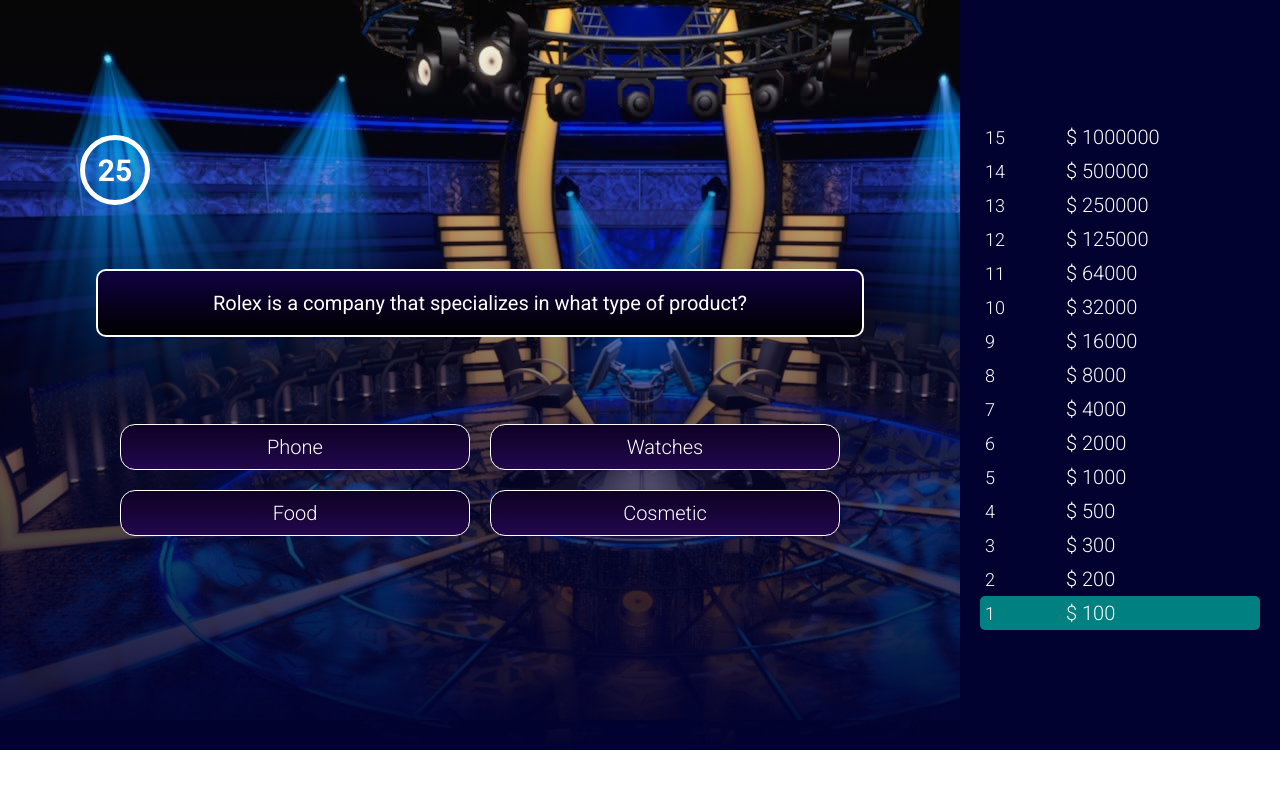
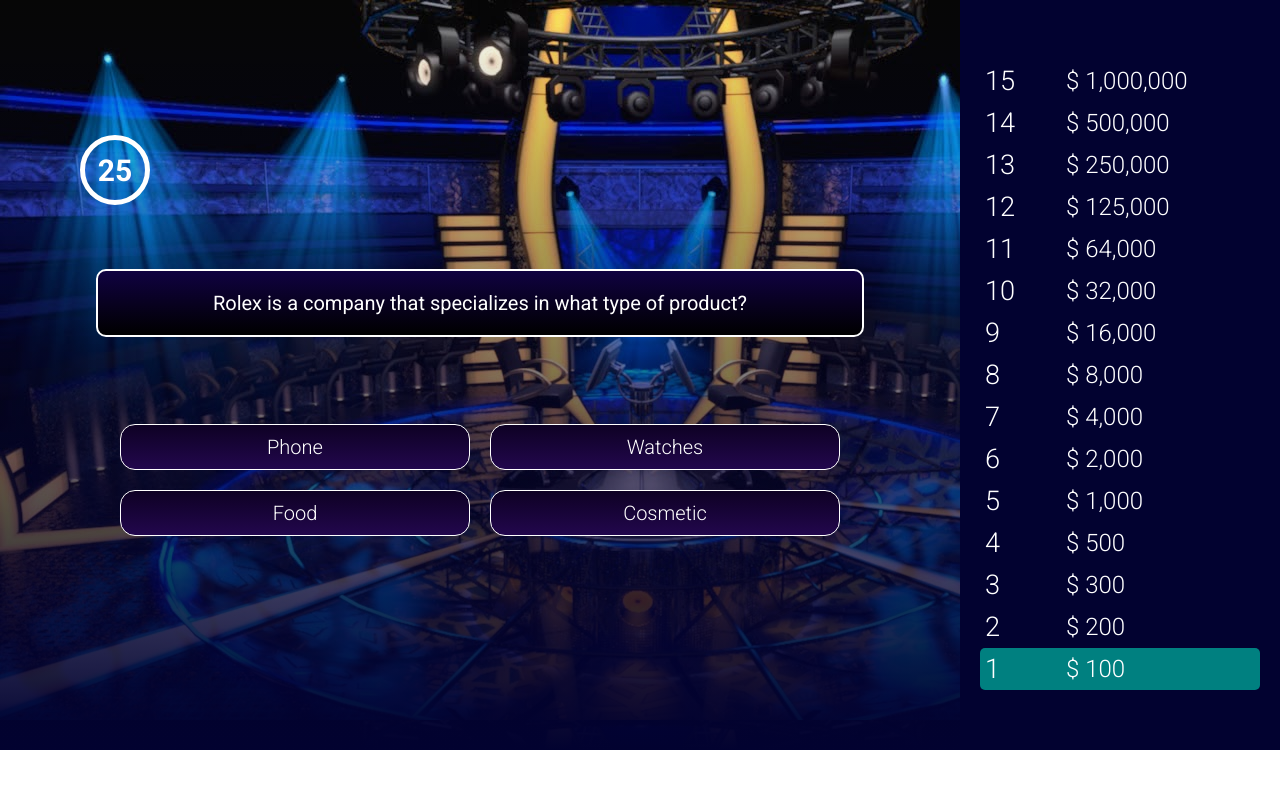
Before and after one commit to TimothyAttah/quiz-app, a React (Create React App) app in the folder client/: page / in a window 1280 px wide. Shown: the top 788 px of the page. Built offline with nearby package versions, Linux system fonts and the light colour scheme.

Commit message:
Made timer stops on all correct questions

```diff
--- a/client/src/App.jsx
+++ b/client/src/App.jsx
@@ -1,3 +1,6 @@
+/* eslint-disable no-mixed-spaces-and-tabs */
+/* eslint-disable no-tabs */
+/* eslint-disable no-nested-ternary */
 import React, { useEffect, useMemo, useState } from 'react';
 // eslint-disable-next-line import/no-unresolved
 // import useSound from 'use-sound';
@@ -12,7 +15,8 @@
   MainContentTop,
   MoneyList,
   Pyramid,
-  TimerContainer
+  TimerContainer,
+  Review
 } from './styles/Styles';
 
 export const App = () => {
@@ -22,24 +26,24 @@
       { id: 2, amount: '$ 200' },
       { id: 3, amount: '$ 300' },
       { id: 4, amount: '$ 500' },
-      { id: 5, amount: '$ 1000' },
-      { id: 6, amount: '$ 2000' },
-      { id: 7, amount: '$ 4000' },
-      { id: 8, amount: '$ 8000' },
-      { id: 9, amount: '$ 16000' },
-      { id: 10, amount: '$ 32000' },
-      { id: 11, amount: '$ 64000' },
-      { id: 12, amount: '$ 125000' },
-      { id: 13, amount: '$ 250000' },
-      { id: 14, amount: '$ 500000' },
-      { id: 15, amount: '$ 1000000' },
+      { id: 5, amount: '$ 1,000' },
+      { id: 6, amount: '$ 2,000' },
+      { id: 7, amount: '$ 4,000' },
+      { id: 8, amount: '$ 8,000' },
+      { id: 9, amount: '$ 16,000' },
+      { id: 10, amount: '$ 32,000' },
+      { id: 11, amount: '$ 64,000' },
+      { id: 12, amount: '$ 125,000' },
+      { id: 13, amount: '$ 250,000' },
+      { id: 14, amount: '$ 500,000' },
+      { id: 15, amount: '$ 1,000,000' },
     ].reverse(),
     []
   );
-  const [ username, setUsername ] = useState( null );
-  const [ questionNumber, setQuestionNumber ] = useState( 1 );
-  const [stop, setStop ] = useState( false );
-  const [ earned, setEarned ] = useState( '$ 0' );
+  const [username, setUsername] = useState(null);
+  const [questionNumber, setQuestionNumber] = useState(1);
+  const [stop, setStop] = useState(false);
+  const [earned, setEarned] = useState('$ 0');
   // const [ letPlay ] = useSound( asset.Play );
   // const [ correctAnswer ] = useSound( asset.Correct );
   // const [ wrongAnswer ] = useSound( asset.Wrong );
@@ -48,17 +52,32 @@
   //   letPlay();
   // }, [ letPlay ] );
 
-  useEffect( () => {
+  useEffect(() => {
     questionNumber > 1
-      && setEarned( moneyPyramid.find( m => m.id === questionNumber - 1 ).amount );
+			&& setEarned(moneyPyramid.find(m => m.id === questionNumber - 1).amount);
   }, [ moneyPyramid, questionNumber ] );
+
+  const handleStartOver = () => {
+    window.location = '/';
+  };
   return (
     <MainContainer>
       {!username ? (
         <>
           <MainContent>
-            {stop ? (
-              <h1> You earned: {earned}</h1>
+            {stop && Data.length ? (
+						  Data.length + 1 > questionNumber ? (
+  <Review>
+    <h1>You earned: {earned}</h1>
+    <button type="button" onClick={handleStartOver}>Start Again</button>
+  </Review>
+						  ) : (
+  <Review>
+    <h1>Congratulations!!! </h1>
+    <h3>You earned {earned}</h3>
+    <button type="button" onClick={handleStartOver}>Start Again</button>
+  </Review>
+						  )
             ) : (
               <>
                 <MainContentTop>
--- a/client/src/components/questions/Quiz.jsx
+++ b/client/src/components/questions/Quiz.jsx
@@ -1,4 +1,8 @@
+/* eslint-disable no-mixed-spaces-and-tabs */
+/* eslint-disable no-tabs */
+/* eslint-disable react/prop-types */
 /* eslint-disable no-unused-vars */
+import { any } from 'prop-types';
 import React, { useEffect, useState } from 'react';
 import styled, { css } from 'styled-components';
 // eslint-disable-next-line import/no-unresolved
@@ -94,6 +98,8 @@
     }, duration );
   };
 
+  console.log('question>>>>>>>', setQuestionNumber);
+
   const handleClick = (answer) => {
     setSelectedAnswer( answer );
     setClassName( ' active' );
@@ -105,6 +111,10 @@
           setQuestionNumber( prev => prev + 1 );
           setSelectedAnswer( null );
         } );
+      } else if ( data.length === answer.correct ) {
+        setQuestionNumber( null );
+        setSelectedAnswer( null );
+        setStop( true );
       } else {
         // wrongAnswer();
         delay( 1000, () => {
@@ -116,15 +126,19 @@
 
   return (
     <QuizContainer>
-      <div className='question'>{question?.question}</div>
+      {data.length + 1 > questionNumber ? (
+        <div className='question'>{question?.question}</div>
+      ) : (
+			  setStop(true)
+      )}
       <Answers>
         {question?.answers.map(answer => (
           <Answers
             primary
             className={selectedAnswer === answer ? className : 'answer'}
-            onClick={ () => handleClick( answer ) }
+            onClick={() => handleClick(answer)}
           >
-            { answer.text }
+            {answer.text}
           </Answers>
         ))}
       </Answers>
--- a/client/src/styles/GlobalStyles.js
+++ b/client/src/styles/GlobalStyles.js
@@ -6,16 +6,25 @@
   --bg-white: #ffffff;
   --text-white: #ffffff;
 }
+html{
+  font-size: 16px;
+}
   *{
     margin: 0;
     padding: 0;
     box-sizing: border-box;
     font-family: 'Roboto', sans-serif;
   }
+
   ul{
     margin: 0;
     padding: 0;
     list-style: none;
+  }
+  button{
+    border: none;
+    outline: none;
+    cursor: pointer;
   }
   @keyframes correct {
   0%,22%,42%{
--- a/client/src/styles/Styles.js
+++ b/client/src/styles/Styles.js
@@ -34,12 +34,12 @@
 	@media (max-width: 450px) {
 		width: 60%;
 		h1 {
-			font-size: 22px;
+			font-size: 1.8rem;
 		}
 	}
 	@media (max-width: 280px) {
 		h1 {
-			font-size: 18px;
+			font-size: 1.4rem;
 		}
 	}
 `;
@@ -89,12 +89,12 @@
 		padding: 5px;
 		border-radius: 5px;
 		.number {
-			font-size: 18px;
+			font-size: 1.7rem;
 			font-weight: 100;
 			width: 30%;
 		}
 		.amount {
-			font-size: 20px;
+			font-size: 1.5rem;
 			font-weight: 300;
 		}
 	}
@@ -104,10 +104,10 @@
 	@media (max-width: 750px) {
 		li {
 			.number {
-				font-size: 15px;
+				font-size: 1rem;
 			}
 			.amount {
-				font-size: 18px;
+				font-size: 1.2rem;
 			}
 		}
 	}
@@ -115,10 +115,10 @@
 		padding: 10px;
 		li {
 			.number {
-				font-size: 12px;
+				font-size: 0.7rem;
 			}
 			.amount {
-				font-size: 15px;
+				font-size: 0.8rem;
 			}
 		}
 	}
@@ -126,11 +126,49 @@
 		padding: 10px;
 		li {
 			.number {
-				font-size: 10px;
+				font-size: 0.6rem;
 			}
 			.amount {
-				font-size: 12px;
+				font-size: 0.9;
 			}
 		}
 	}
 `;
+
+export const Review = styled.div`
+
+display: flex;
+flex-direction: column;
+justify-content: center;
+align-items: center;
+margin-top: 300px;
+h1{
+  font-size: 3rem;
+}
+h3{
+  font-size: 2rem;
+  margin: 20px 0;
+}
+button{
+  padding: 10px;
+  margin-top: 20px;
+  font-size: 20px;
+  border-radius: 5px;
+}
+@media (max-width: 450px){
+  h1{
+    font-size: 1.5rem;
+  }
+  h3{
+    font-size: 1.1rem;
+  }
+}
+@media (max-width: 320px){
+  h1{
+    font-size: 1.2rem;
+  }
+  h3{
+    font-size: 1rem;
+  }
+}
+`;
```
